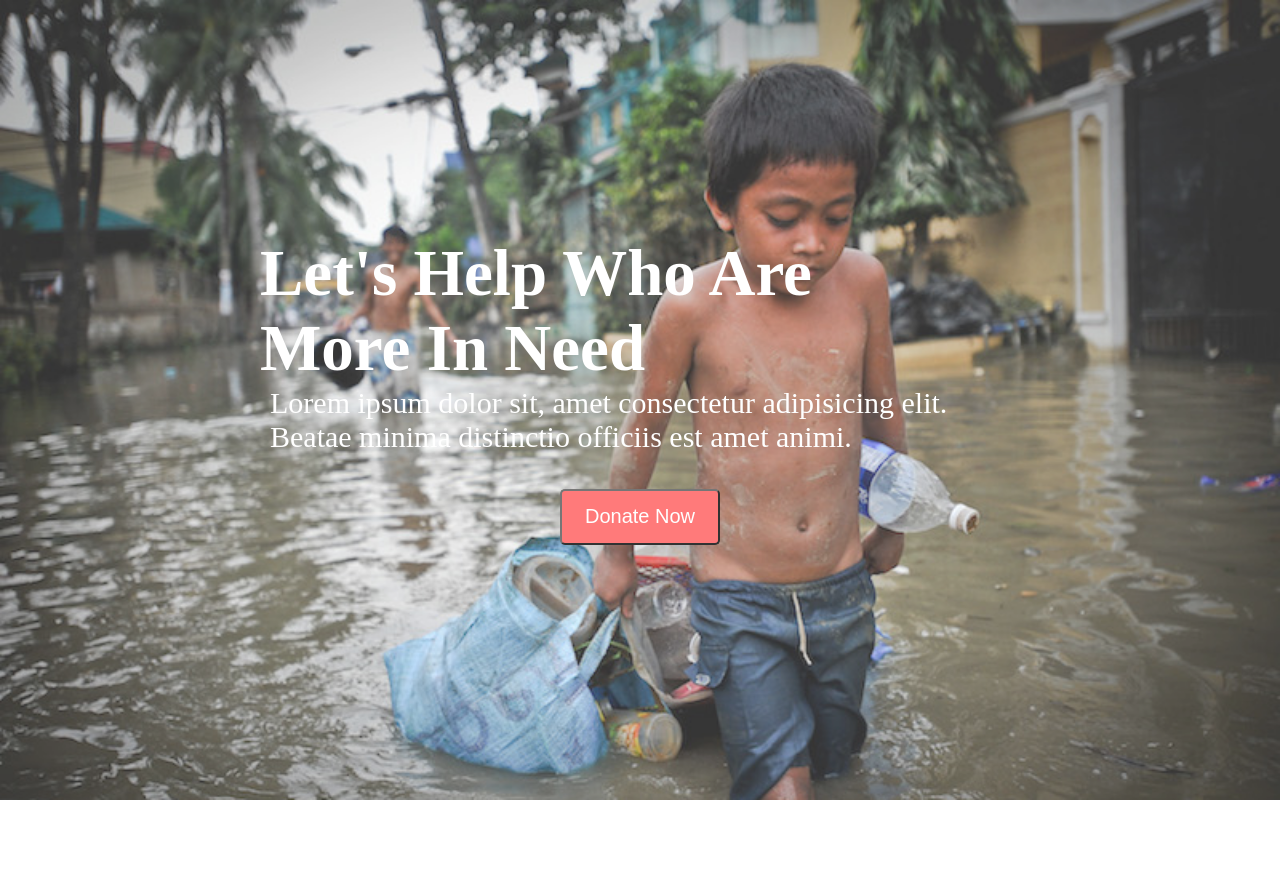
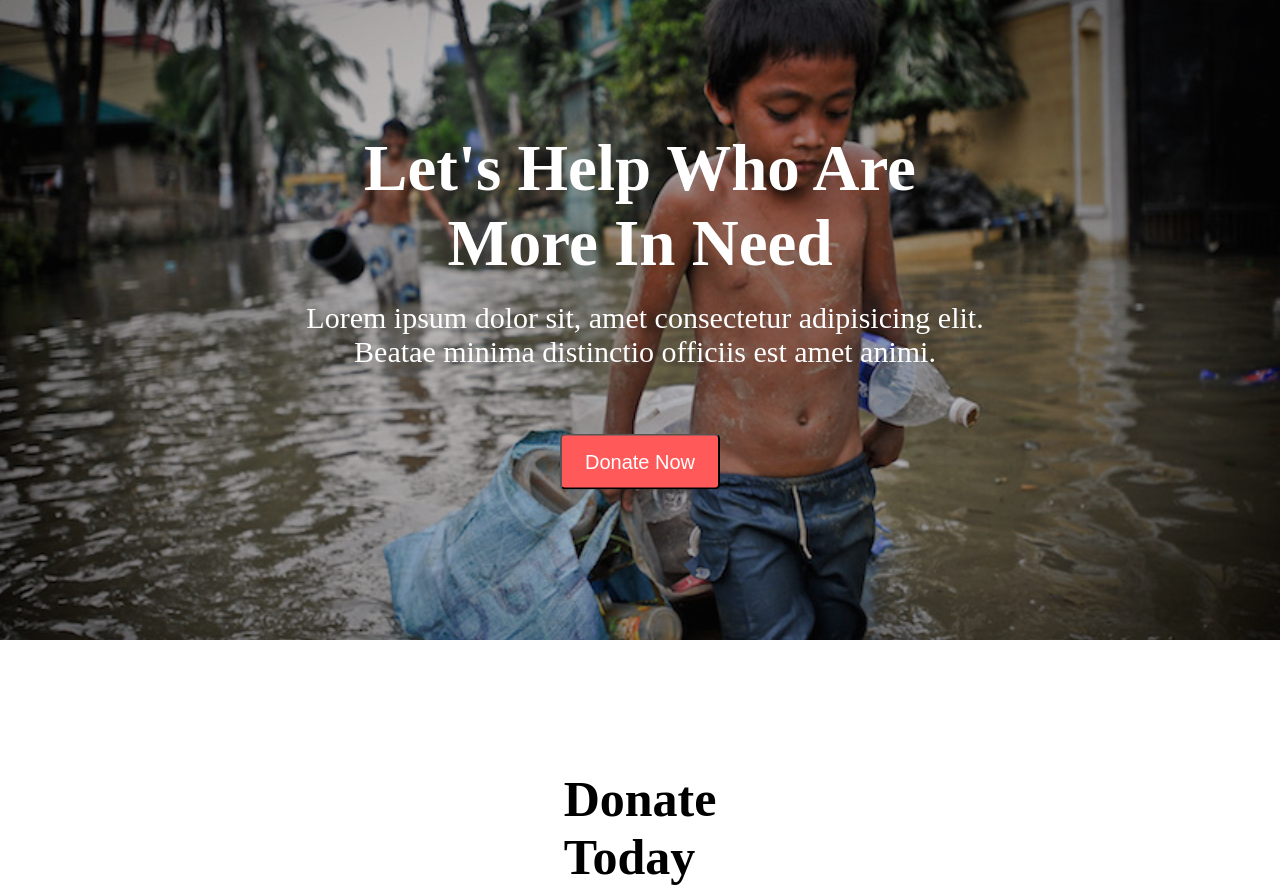
Before and after one commit to TanvirAhmed41/donate-today-main, a plain HTML site: page index.html in a window 1280 px wide. Shown: the top 889 px of the page. Drawn offline with Linux system fonts and the light colour scheme.

Commit message:
fixed header and other sizes

```diff
--- a/index.html
+++ b/index.html
@@ -11,9 +11,8 @@
 
 <body>
     <header>
-        <div class="container">
 
-            <div class="container-items">
+            <div class="container">
                 <h1>Let's Help Who Are <br> More In Need</h1>
                 <p>Lorem ipsum dolor sit, amet consectetur adipisicing elit. <br> Beatae minima distinctio officiis est
                     amet animi.</p>
--- a/styles/style.css
+++ b/styles/style.css
@@ -2,28 +2,37 @@
   margin: 0;
   padding: 0;
 }
+header{
+    background: rgb(188, 184, 184);
+    background-image: url("../images/donation9.jpg");
+    background-repeat: no-repeat;
+    background-position: center;
+    background-size: cover;
+    background-blend-mode:multiply;
+    min-height: 80vh;
+    position: relative;
+
+}
 .container {
-  background-image: url("../images/donation9.jpg");
-  background-repeat: no-repeat;
-  background-size: cover;
-  height: 100vh;
-  opacity: 0.8;
-  justify-content: center;
-  align-items: center;
-  display: flex;
+  position: absolute;
+  top: 50%;
+  left: 50%;
+  transform: translate(-50%, -50%);
+  text-align: center;
 }
-.container-items h1{
-  color: white;
-  font-weight: 800px;
+.container h1{
+  font-family:serif;
+  font-weight: 700;
   font-size: 65px;
-  font-family:serif;
+  color: #ffffff;
+  padding-bottom: 20px;
 
 
 }
-.container-items p {
+.container p {
   color: white;
-  font-weight: 500px;
   font-size: 30px;
+  padding-bottom: 30px;
 }
 .btn-primary {
   background: #ff5959;
@@ -150,6 +159,7 @@ h1 {
 .two {
   height: 50px;
   width: 100px;
+  background-color:#ff5959;
 }
 .last-footer{
     background-color: #121212;
```
